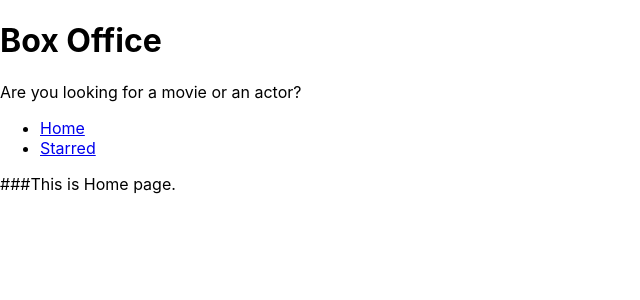
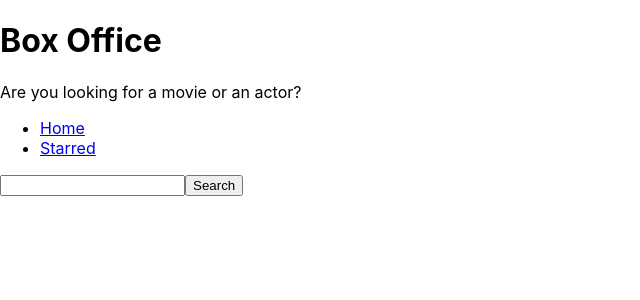
Before and after one commit to meaisha/reaction-timer, a React (Create React App) app in the folder Desktop/Aisha-2021/skillshare-React/box-office/: page / in a window 1280 px wide. Shown: the top 300 px of the page, without its empty margins (0-640 px from the left). Built offline with nearby package versions, Linux system fonts and the light colour scheme.

Commit message:
Created input and fetch results from TVmaze API

```diff
--- a/Desktop/Aisha-2021/skillshare-React/box-office/src/pages/Home.js
+++ b/Desktop/Aisha-2021/skillshare-React/box-office/src/pages/Home.js
@@ -1,9 +1,32 @@
-import React from 'react';
+import React,  { useState } from 'react';
 import MainPageLayout from '../components/MainPageLayout';
 
 const Home = () => {
+
+  const [input, setInput] = useState('');
+
+  const onInputChange = ev => {
+    setInput(ev.target.value);
+  };
+
+  const onSearch = () => {
+
+    fetch(`https://api.tvmaze.com/search/shows?q=${input}`).then(response => response.json()).then(result => {
+      console.log(result);
+    });
+  };
+
+  const onKeyDown = ev => {
+
+    if( ev.keyCode === 13)
+      onSearch();
+  };
+
   return (
-    <MainPageLayout>###This is Home page.</MainPageLayout>
+    <MainPageLayout>
+      <input type="text" onChange={onInputChange} onKeyDown={onKeyDown} value={input} />
+      <button type="button" onClick={onSearch}>Search</button>
+    </MainPageLayout>
   )
 }
 
```
Also changed, not shown: 1 other file (tests, documents, lock files or other folders).
